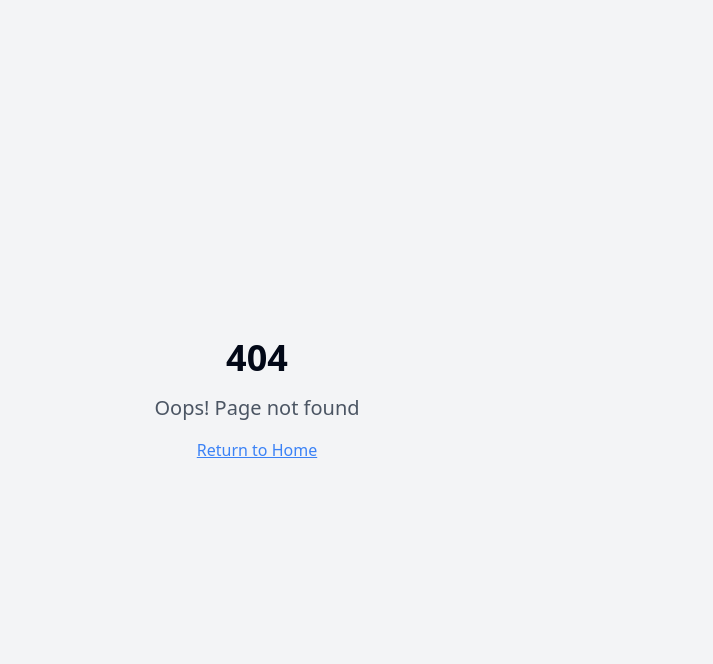
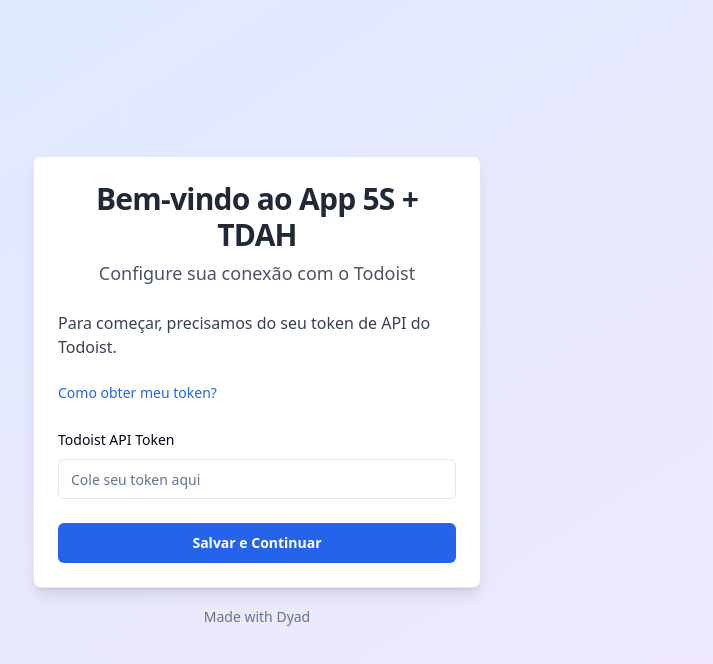
Before and after one commit to dnsilva790/energetic-zebra-bop, a React (Vite) app: page /setup in a window 1280 px wide. Before the commit this address had no page. Shown: the top 664 px of the page, without its empty margins (383-1096 px from the left). Built offline with nearby package versions, Linux system fonts and the light colour scheme.

Commit message:
[dyad] Criei uma tela de configuração inicial para o app. - wrote 4 file(s), renamed 1 file(s)

```diff
--- a/src/App.tsx
+++ b/src/App.tsx
@@ -3,7 +3,9 @@ import { Toaster as Sonner } from "@/components/ui/sonner";
 import { TooltipProvider } from "@/components/ui/tooltip";
 import { QueryClient, QueryClientProvider } from "@tanstack/react-query";
 import { BrowserRouter, Routes, Route } from "react-router-dom";
-import Index from "./pages/Index";
+import InitialLoader from "./components/InitialLoader";
+import SetupPage from "./pages/SetupPage";
+import MainMenuPage from "./pages/MainMenuPage";
 import NotFound from "./pages/NotFound";
 
 const queryClient = new QueryClient();
@@ -15,7 +17,9 @@ const App = () => (
       <Sonner />
       <BrowserRouter>
         <Routes>
-          <Route path="/" element={<Index />} />
+          <Route path="/" element={<InitialLoader />} />
+          <Route path="/setup" element={<SetupPage />} />
+          <Route path="/main-menu" element={<MainMenuPage />} />
           {/* ADD ALL CUSTOM ROUTES ABOVE THE CATCH-ALL "*" ROUTE */}
           <Route path="*" element={<NotFound />} />
         </Routes>
--- /dev/null
+++ b/src/components/InitialLoader.tsx
@@ -0,0 +1,25 @@
+"use client";
+
+import React, { useEffect } from "react";
+import { useNavigate } from "react-router-dom";
+
+const InitialLoader = () => {
+  const navigate = useNavigate();
+
+  useEffect(() => {
+    const todoistToken = localStorage.getItem("todoist_token");
+    if (todoistToken) {
+      navigate("/main-menu", { replace: true });
+    } else {
+      navigate("/setup", { replace: true });
+    }
+  }, [navigate]);
+
+  return (
+    <div className="min-h-screen flex items-center justify-center bg-gray-100">
+      <p className="text-lg text-gray-600">Carregando...</p>
+    </div>
+  );
+};
+
+export default InitialLoader;
--- a/src/pages/Index.tsx
+++ /dev/null
@@ -1,19 +0,0 @@
-// Update this page (the content is just a fallback if you fail to update the page)
-
-import { MadeWithDyad } from "@/components/made-with-dyad";
-
-const Index = () => {
-  return (
-    <div className="min-h-screen flex items-center justify-center bg-gray-100">
-      <div className="text-center">
-        <h1 className="text-4xl font-bold mb-4">Welcome to Your Blank App</h1>
-        <p className="text-xl text-gray-600">
-          Start building your amazing project here!
-        </p>
-      </div>
-      <MadeWithDyad />
-    </div>
-  );
-};
-
-export default Index;
--- /dev/null
+++ b/src/pages/MainMenuPage.tsx
@@ -0,0 +1,20 @@
+"use client";
+
+import React from "react";
+import { MadeWithDyad } from "@/components/made-with-dyad";
+
+const MainMenuPage = () => {
+  return (
+    <div className="min-h-screen flex flex-col items-center justify-center bg-gray-50 p-4">
+      <h1 className="text-4xl font-bold text-gray-800 mb-4">
+        Bem-vindo ao Menu Principal!
+      </h1>
+      <p className="text-lg text-gray-600">
+        Sua configuração foi salva com sucesso.
+      </p>
+      <MadeWithDyad />
+    </div>
+  );
+};
+
+export default MainMenuPage;
--- /dev/null
+++ b/src/pages/SetupPage.tsx
@@ -0,0 +1,86 @@
+"use client";
+
+import React, { useState } from "react";
+import { useNavigate } from "react-router-dom";
+import { Button } from "@/components/ui/button";
+import { Input } from "@/components/ui/input";
+import { Label } from "@/components/ui/label";
+import {
+  Card,
+  CardContent,
+  CardDescription,
+  CardHeader,
+  CardTitle,
+} from "@/components/ui/card";
+import { showError } from "@/utils/toast";
+import { MadeWithDyad } from "@/components/made-with-dyad";
+
+const SetupPage = () => {
+  const [token, setToken] = useState("");
+  const [error, setError] = useState("");
+  const navigate = useNavigate();
+
+  const handleSaveToken = () => {
+    if (!token.trim()) {
+      setError("Por favor, cole seu token");
+      showError("Por favor, cole seu token");
+      return;
+    }
+    localStorage.setItem("todoist_token", token.trim());
+    navigate("/main-menu");
+  };
+
+  return (
+    <div className="min-h-screen flex flex-col items-center justify-center bg-gradient-to-br from-blue-100 to-purple-100 p-4">
+      <Card className="w-full max-w-md shadow-lg">
+        <CardHeader className="text-center">
+          <CardTitle className="text-3xl font-bold text-gray-800">
+            Bem-vindo ao App 5S + TDAH
+          </CardTitle>
+          <CardDescription className="text-lg text-gray-600 mt-2">
+            Configure sua conexão com o Todoist
+          </CardDescription>
+        </CardHeader>
+        <CardContent className="space-y-6">
+          <p className="text-gray-700">
+            Para começar, precisamos do seu token de API do Todoist.
+          </p>
+          <a
+            href="https://todoist.com/help/articles/find-your-api-token-Jpzx9IIlB"
+            target="_blank"
+            rel="noopener noreferrer"
+            className="text-blue-600 hover:underline block text-sm"
+          >
+            Como obter meu token?
+          </a>
+
+          <div className="space-y-2">
+            <Label htmlFor="todoist-token">Todoist API Token</Label>
+            <Input
+              id="todoist-token"
+              type="password"
+              placeholder="Cole seu token aqui"
+              value={token}
+              onChange={(e) => {
+                setToken(e.target.value);
+                if (error) setError("");
+              }}
+              className={error ? "border-red-500" : ""}
+            />
+            {error && <p className="text-red-500 text-sm mt-1">{error}</p>}
+          </div>
+
+          <Button
+            onClick={handleSaveToken}
+            className="w-full bg-blue-600 hover:bg-blue-700 text-white font-semibold py-2 rounded-md transition-colors"
+          >
+            Salvar e Continuar
+          </Button>
+        </CardContent>
+      </Card>
+      <MadeWithDyad />
+    </div>
+  );
+};
+
+export default SetupPage;
```
